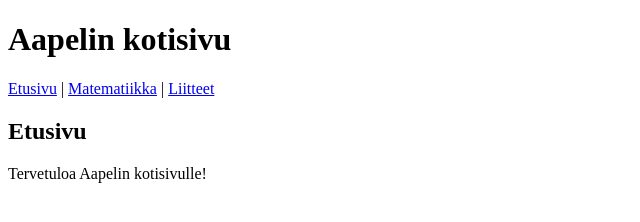
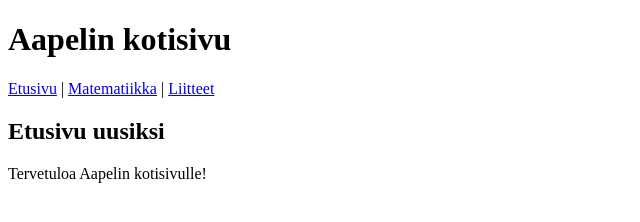
Before and after one commit to Lasseboy59/demo-tag, a plain HTML site: page homepage.html in a window 1280 px wide. Shown: the whole page, without its empty margins (0-640 px from the left). Drawn offline with Linux system fonts and the light colour scheme.

Commit message:
master: modified page name - homepage.html

```diff
--- a/homepage.html
+++ b/homepage.html
@@ -10,7 +10,7 @@
       <a href="matikka.html">Matematiikka</a> |
       <a href="IT-apuvalineita.pdf">Liitteet</a>
     </p>
-    <h2>Etusivu</h2>
+    <h2>Etusivu uusiksi</h2>
     <p>Tervetuloa Aapelin kotisivulle!</p>
   </body>
 </html>
```
